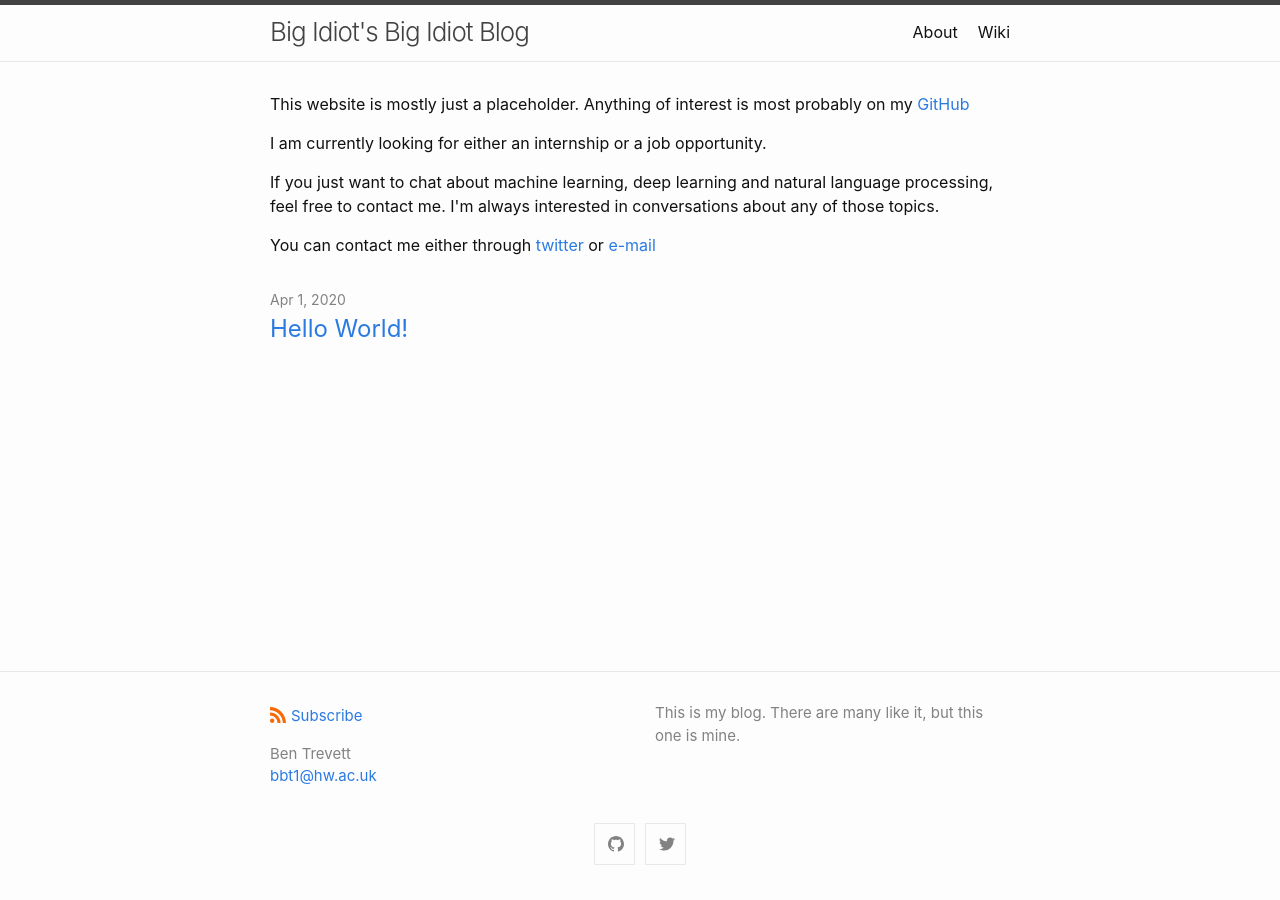
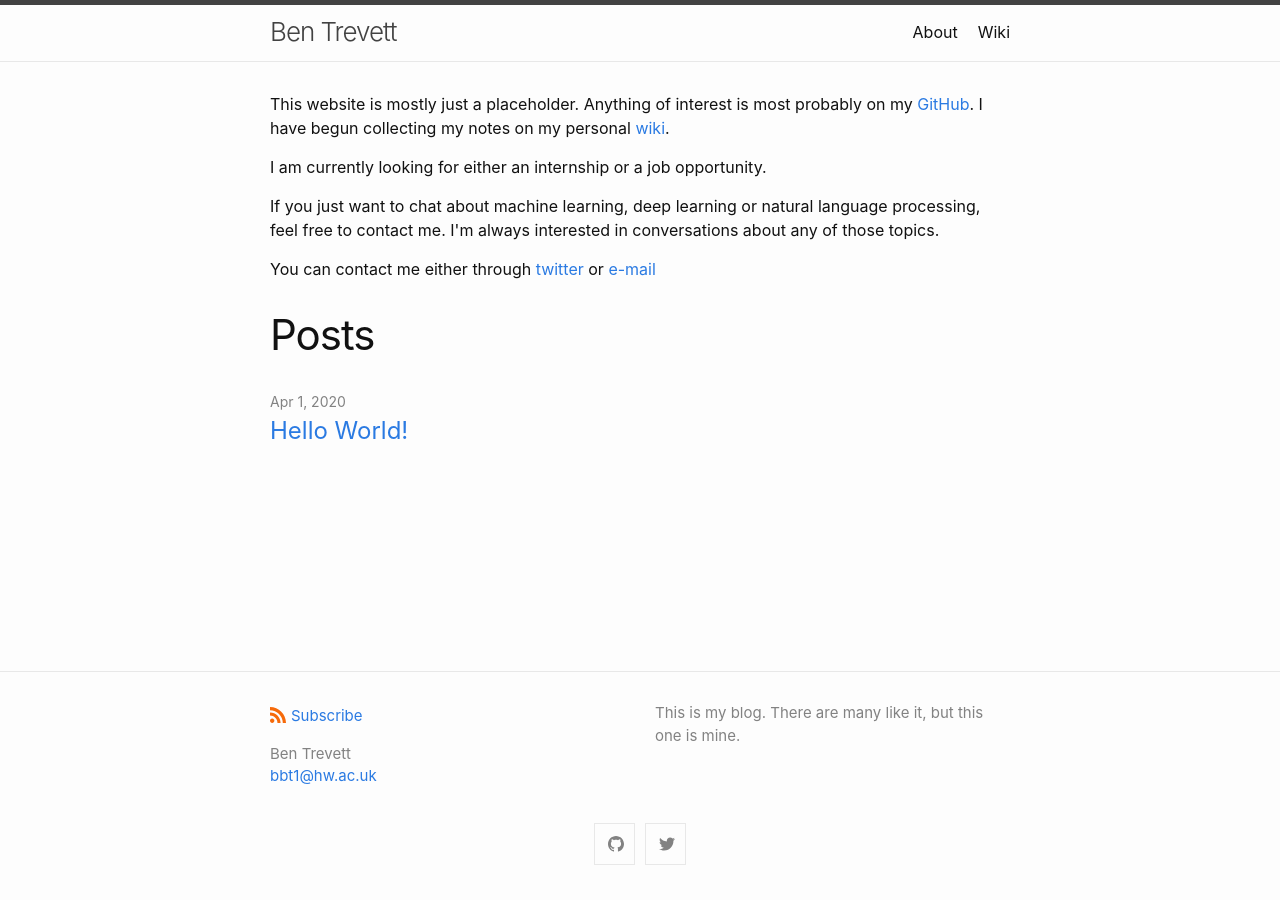
Before and after one commit to bentrevett/bentrevett.github.io, a Jekyll site: the page built from index.md, in a window 1280 px wide. Built offline with Jekyll 4.4.1, drawn with Linux system fonts in a browser that asks for light colours.

Commit message:
change blog title add posts heading fixed typo mentioned wiki

```diff
--- a/_config.yml
+++ b/_config.yml
@@ -1,4 +1,4 @@
-title: Big Idiot's Big Idiot Blog
+title: Ben Trevett
 
 author:
   name: Ben Trevett
--- a/_layouts/home.html
+++ b/_layouts/home.html
@@ -18,15 +18,19 @@ layout: default
 
   <div class="post-content">
 
-    <p>This website is mostly just a placeholder. Anything of interest is most probably on my <a href="https://github.com/bentrevett">GitHub</a></p>
+    <p>This website is mostly just a placeholder. Anything of interest is most probably on my <a href="https://github.com/bentrevett">GitHub</a>. I have begun collecting my notes on my personal <a href="/wiki">wiki</a>.</p>
 
     <p>I am currently looking for either an internship or a job opportunity.</p>
 
-    <p>If you just want to chat about machine learning, deep learning and natural language processing, feel free to contact me. I'm always interested in conversations about any of those topics.</p>
+    <p>If you just want to chat about machine learning, deep learning or natural language processing, feel free to contact me. I'm always interested in conversations about any of those topics.</p>
 
     <p>You can contact me either through <a href="https://twitter.com/ben_trevett">twitter</a> or <a href="mailto:bbt1@hw.ac.uk">e-mail</a></p>
 
   </div>
+
+  <header class="post-header">
+    <h1 class="post-title">Posts</h1>
+  </header>
 
   {%- if posts.size > 0 -%}
     {%- if page.list_title -%}
```
